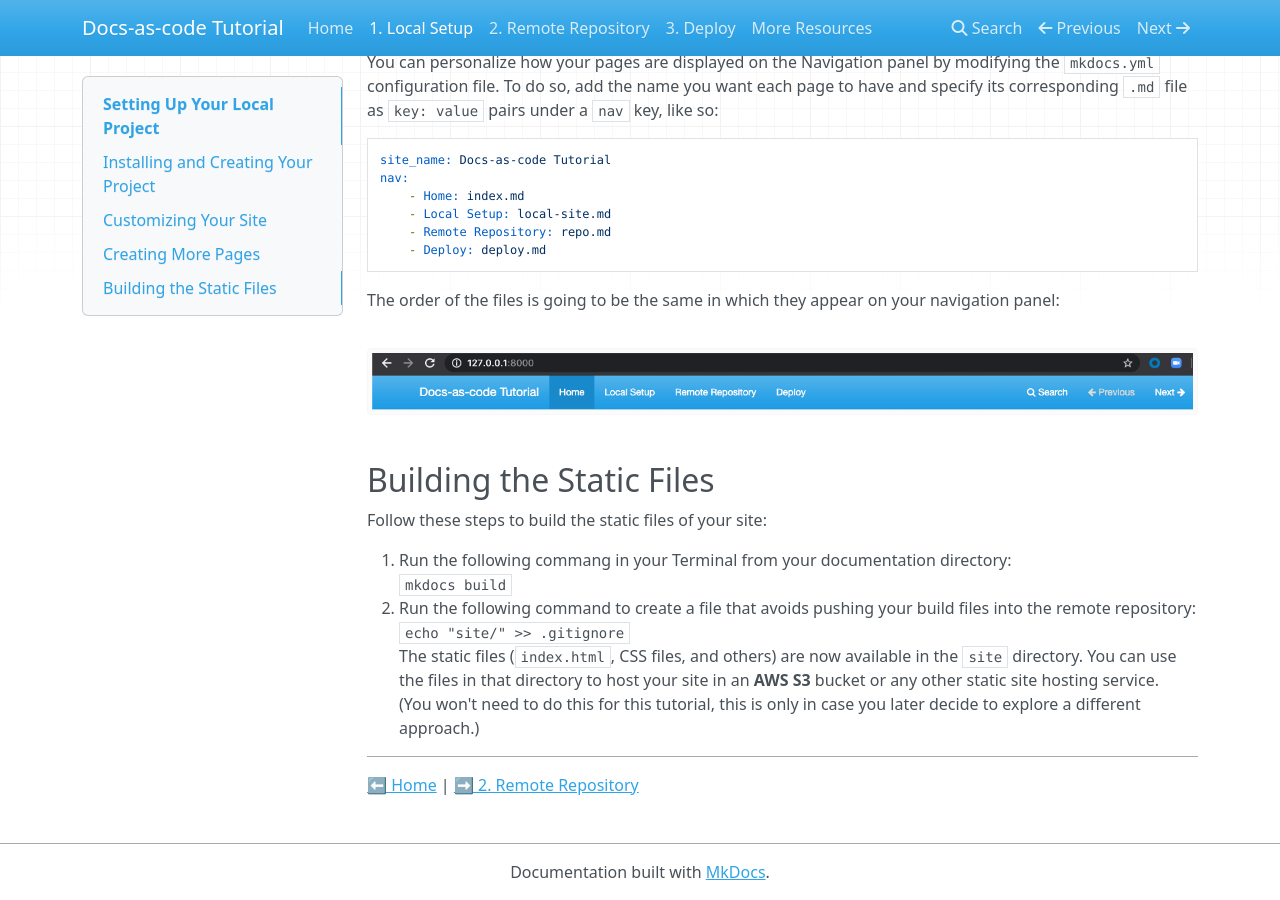
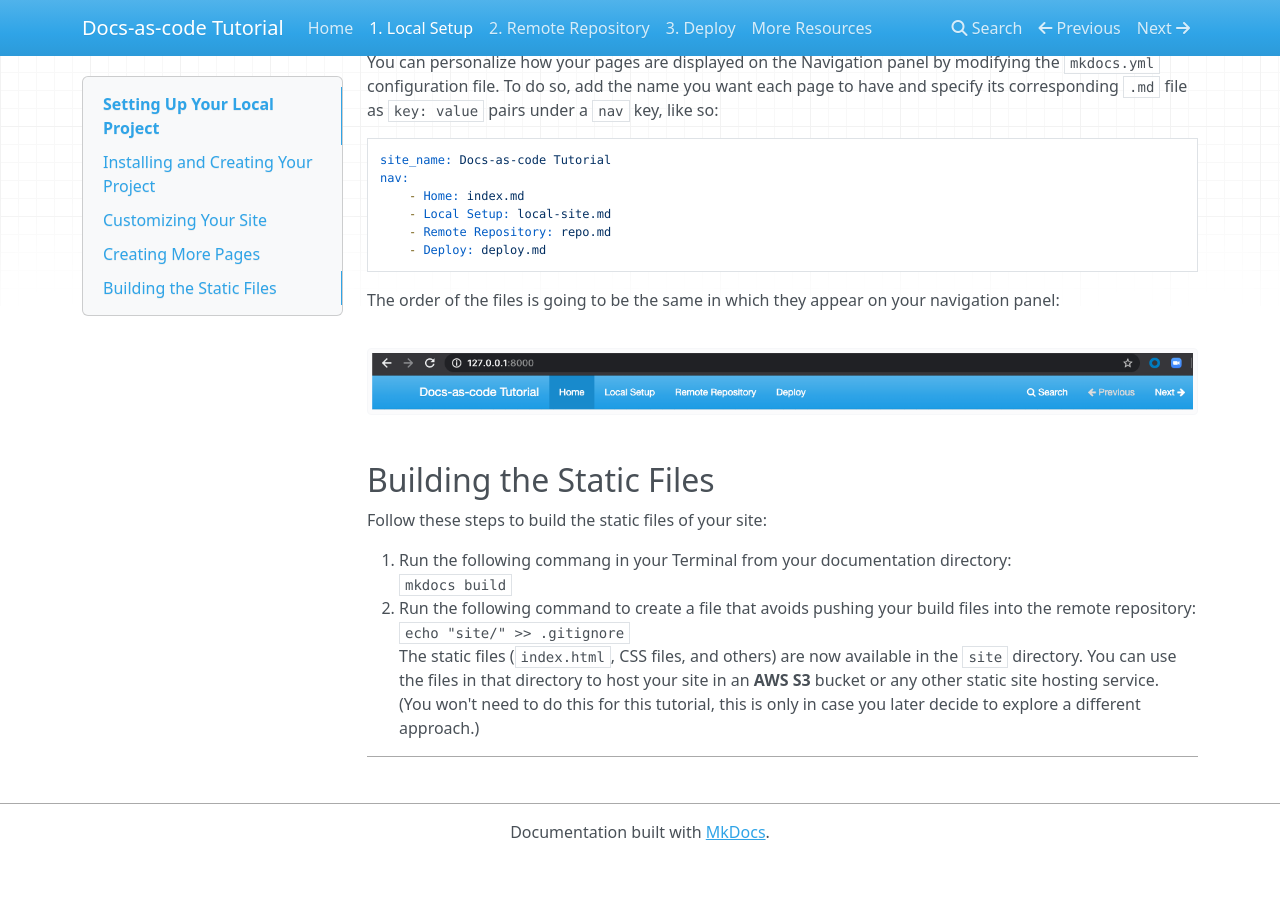
Before and after one commit to moralesmario/docs-as-code-tutorial, an MkDocs documentation site: the page built from docs/local-site.md, in a window 1280 px wide and 900 px high, scrolled down 1839 px. Built offline with MkDocs 1.6.1, drawn with Linux system fonts in a browser that asks for light colours; nearby versions of some CDN libraries; after the commit the page ends 2699 px from its top, so only the background shows below that.

Commit message:
Update local-site.md
removes broken links

```diff
--- a/docs/local-site.md
+++ b/docs/local-site.md
@@ -64,5 +64,3 @@ The static files (`index.html`, CSS files, and others) are now available in the
 (You won't need to do this for this tutorial, this is only in case you later decide to explore a different approach.)
 
 ---
-
-[⬅ Home](/) | [➡ 2. Remote Repository](/repo/)
```
